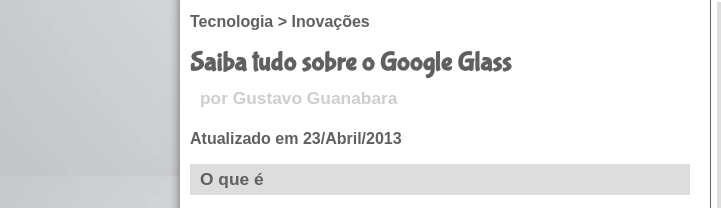
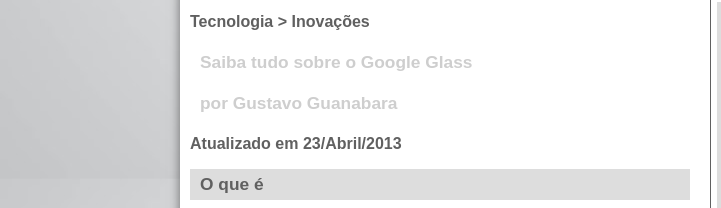
Before and after one commit to Sollares/Fera, a plain HTML site: page index.html in a window 1280 px wide. Shown: the part 179-387 px from the top of the page, 0-721 px from the left. Drawn offline with Linux system fonts and the light colour scheme.

Commit message:
to vendo de novo

```diff
--- a/index.html
+++ b/index.html
@@ -30,7 +30,7 @@
 			<header id="cabecalho-artigo">
 				<hgroup>
 					<h3>Tecnologia > Inovações</h3>
-					<h1>Saiba tudo sobre o Google Glass</h1>
+					<h2>Saiba tudo sobre o Google Glass</h2>
 					<h2>por Gustavo Guanabara</h2>
 					<h3>Atualizado em 23/Abril/2013</h3>
 				</hgroup>
```
